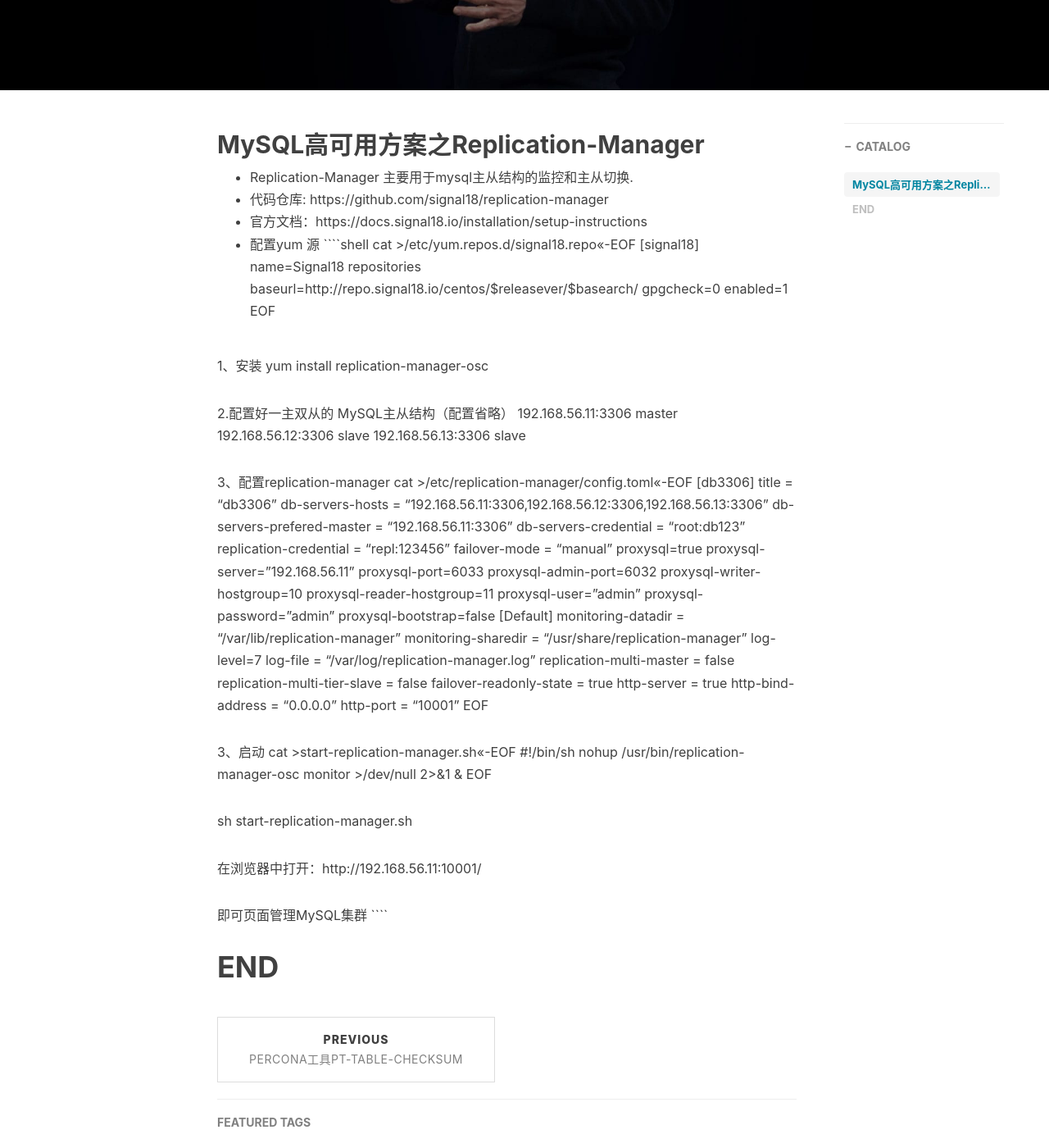
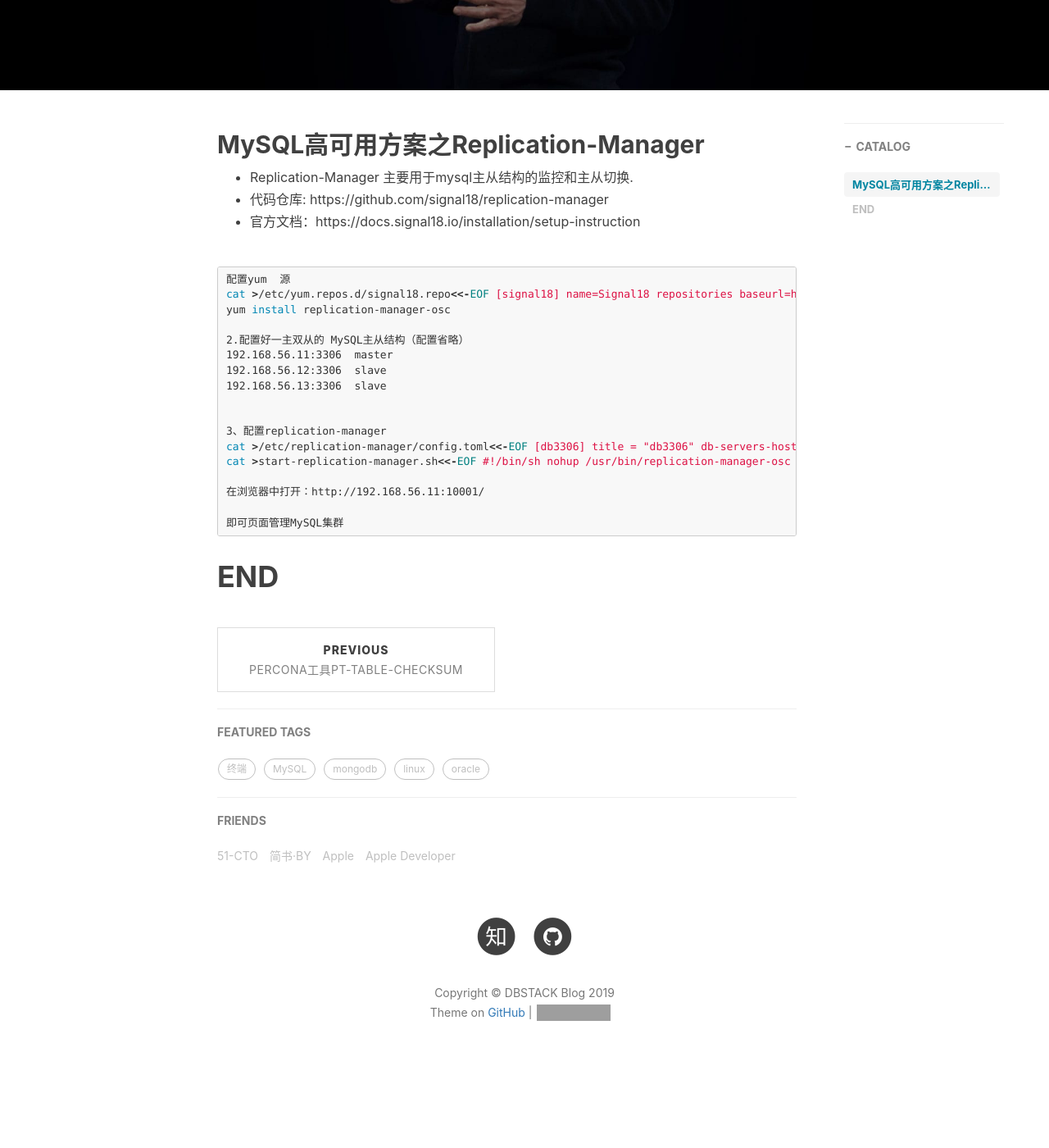
Before and after one commit to weiyanwei412/weiyanwei412.github.io, a Jekyll site: the page built from _posts/2019-03-01-MySQL高可用方案之replication-manager.md, in a window 1280 px wide and 1400 px high, scrolled down 473 px. Shown: the whole window at 82% size. Built offline with Jekyll 4.4.1, drawn with Linux system fonts in a browser that asks for light colours; nearby versions of some CDN libraries; comment, search, counter and statistics services are not loaded; after the commit the page ends 1812 px from its top, so only the background shows below that; some of the changed lines change nothing that is shown; grey boxes are pictures that could not be loaded.

Commit message:
Update 2019-03-01-MySQL高可用方案之replication-manager.md

`````diff
--- a/_posts/2019-03-01-MySQL高可用方案之replication-manager.md
+++ b/_posts/2019-03-01-MySQL高可用方案之replication-manager.md
@@ -14,9 +14,10 @@
 
 - Replication-Manager 主要用于mysql主从结构的监控和主从切换.
 - 代码仓库: https://github.com/signal18/replication-manager
-- 官方文档：https://docs.signal18.io/installation/setup-instructions
-- 配置yum  源
+- 官方文档：https://docs.signal18.io/installation/setup-instruction
+
 ````shell
+配置yum  源
 cat >/etc/yum.repos.d/signal18.repo<<-EOF
 [signal18]
 name=Signal18 repositories
`````
